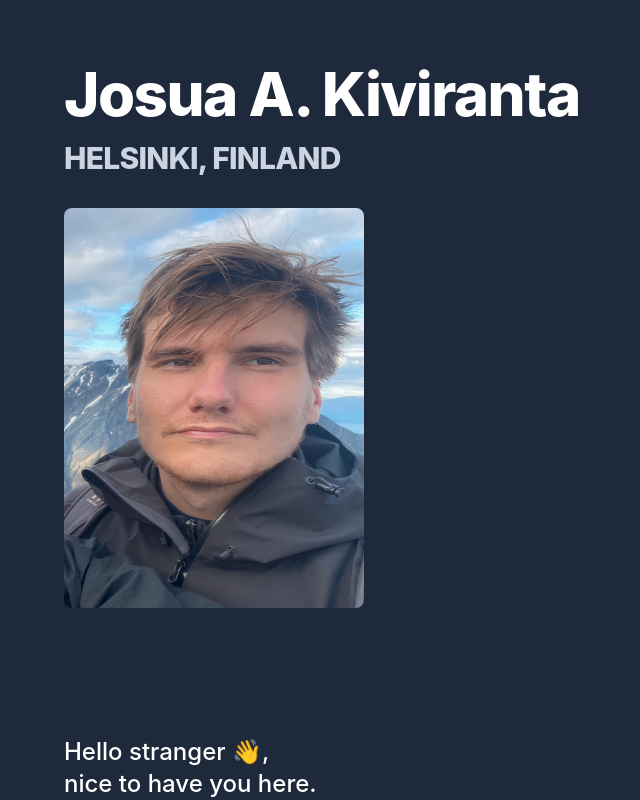
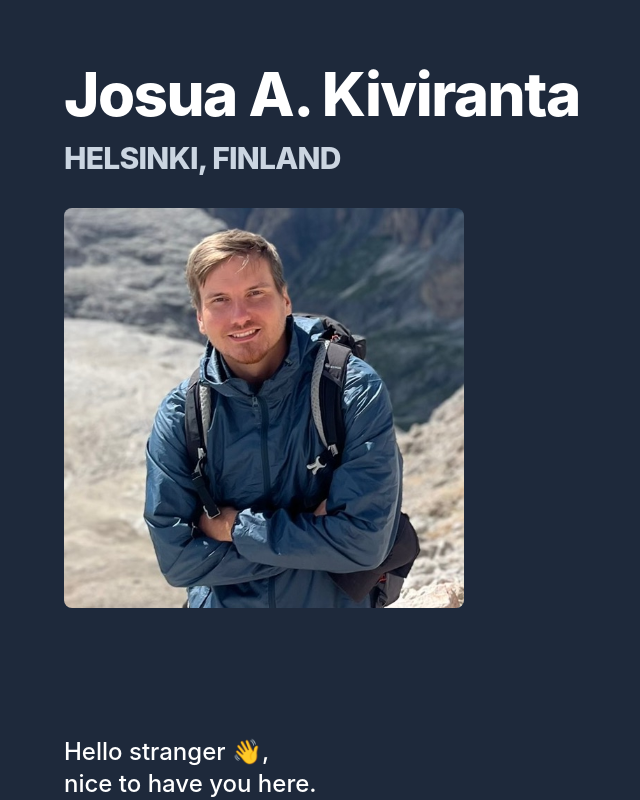
Before and after one commit to josuakiviranta/josuakiviranta.com, a Next.js app: page / in a window 1280 px wide. Shown: the top 800 px of the page, without its empty margins (192-832 px from the left). Built offline with nearby package versions, Linux system fonts and the light colour scheme.

Commit message:
profile picture changed

```diff
--- a/components/ProfileSection.tsx
+++ b/components/ProfileSection.tsx
@@ -13,10 +13,10 @@ export const ProfileSection = () => {
         </h2>
         <div className="w-full flex">
           <Image
-            width={300}
+            width={400}
             height={400}
             className="rounded-lg"
-            src="/profile.jpg"
+            src="/profile.jpeg"
             alt="Profile picture"
             objectFit="fill"
             layout="fixed"
```
Also changed, not shown: public/profile.jpeg (added).
